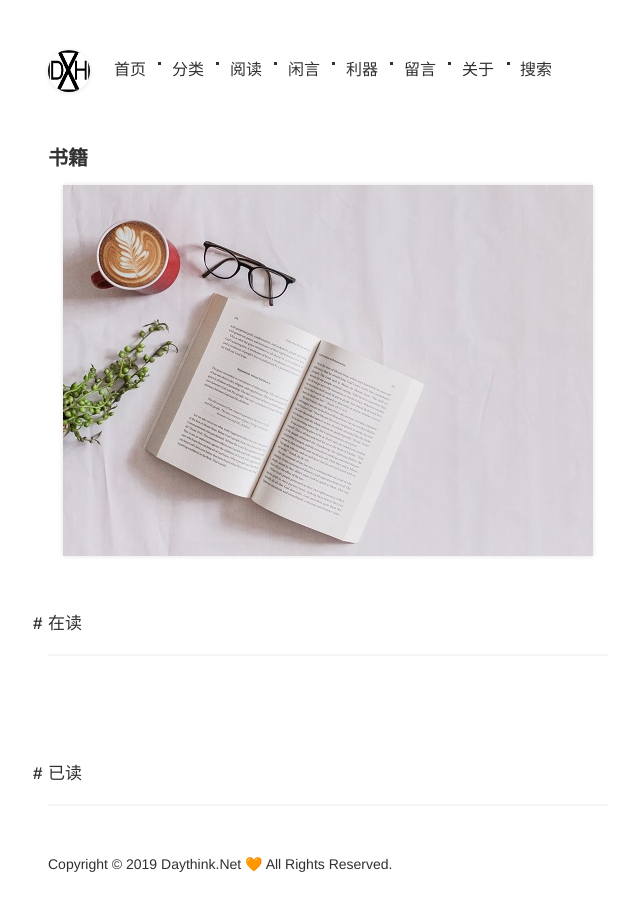
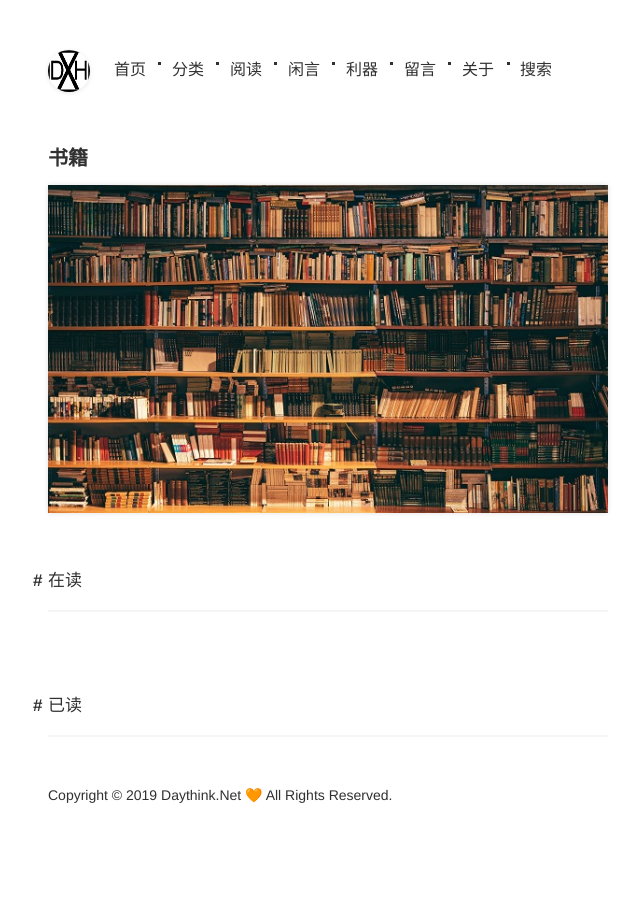
Before and after one commit to Devinteng/blog3, a Jekyll site: the page built from pages/阅读.md, in a window 1280 px wide. Shown: the whole page, without its empty margins (312-952 px from the left). Built offline with Jekyll 4.4.1, drawn with Linux system fonts in a browser that asks for light colours.

Commit message:
Update 阅读.md

```diff
--- a/pages/阅读.md
+++ b/pages/阅读.md
@@ -3,12 +3,11 @@ layout: mypost
 isPage: true
 title: 书籍
 ---
-![书](image/book2.jpg)
+![书](image/book.jpg)
 <br/>
 ## 在读
 ***
 <br/>
 <br/>
-<br/>
 ## 已读
 ***
```
